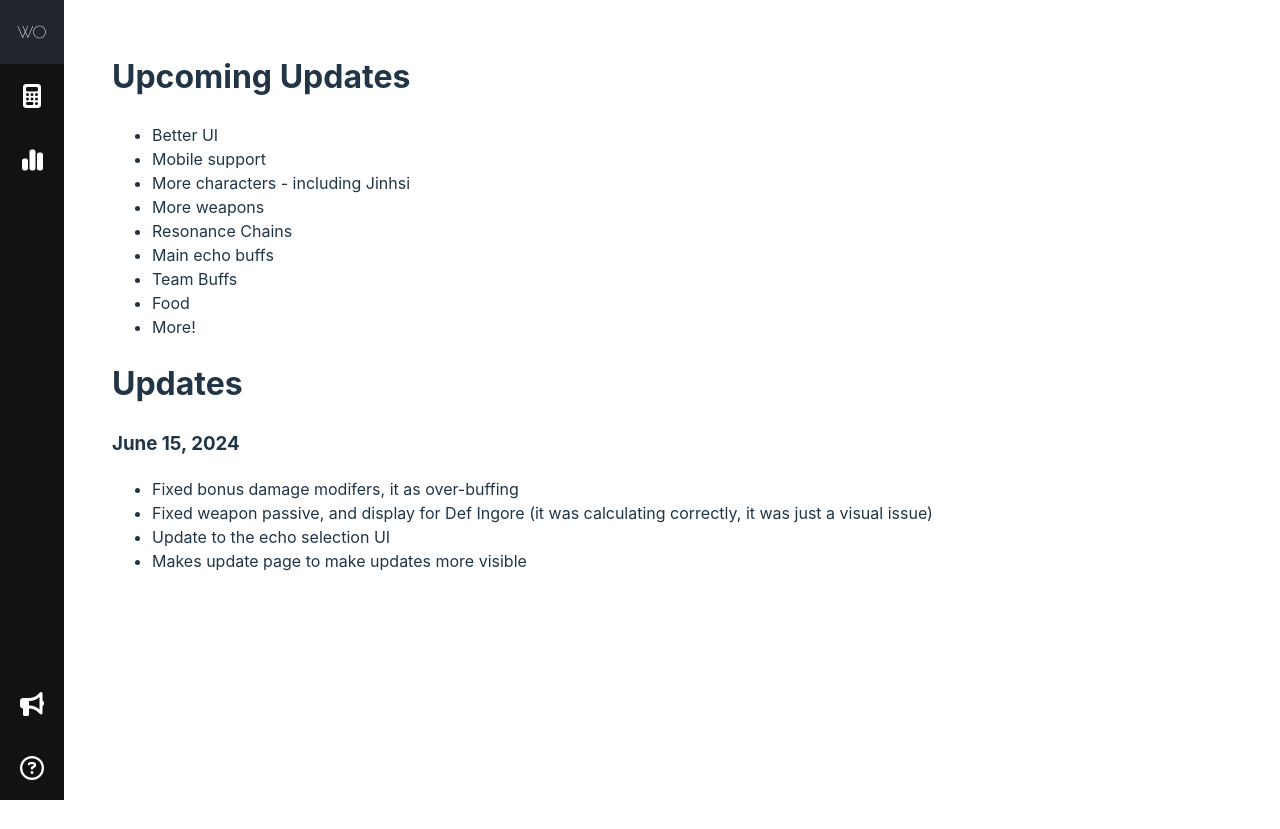
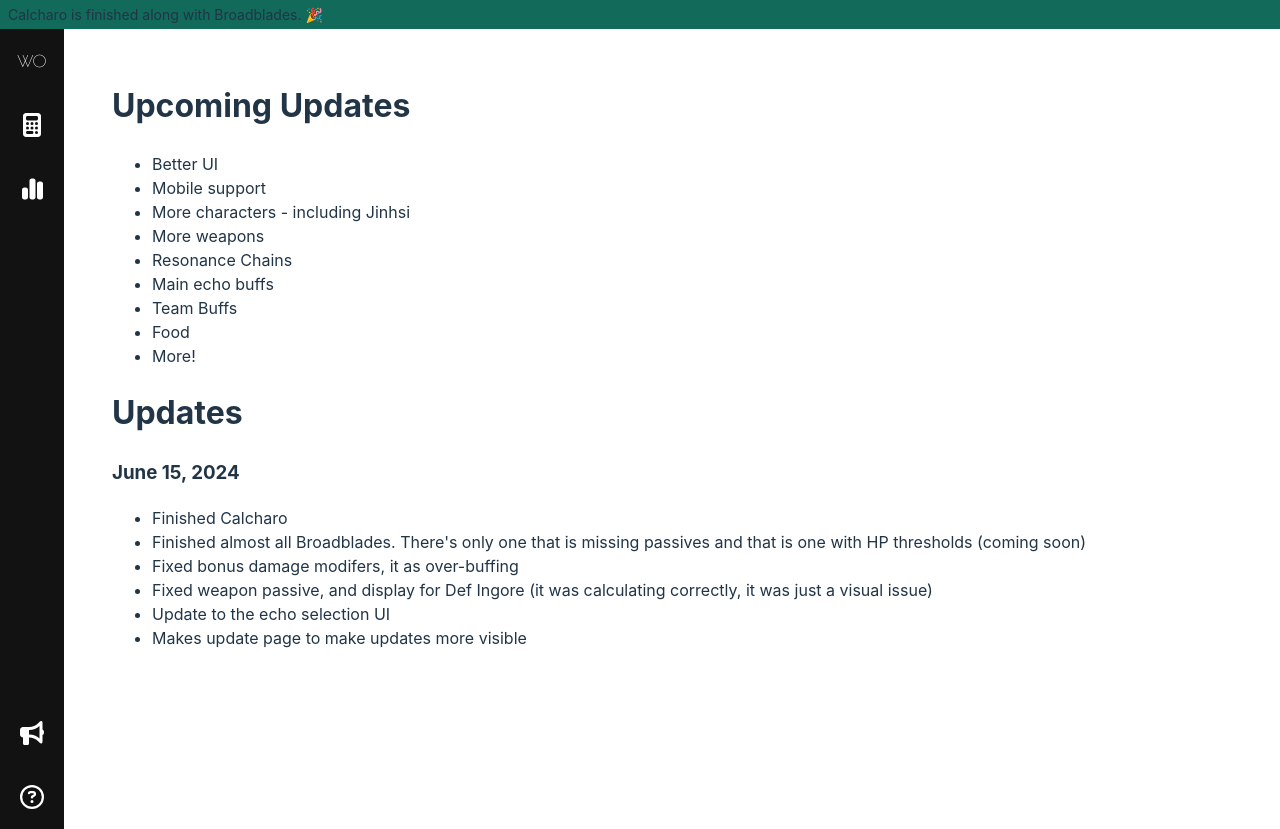
Before and after one commit to ryanbenson/wuthering-waves-optimizer, a Vue app: page /updates in a window 1280 px wide. Before the commit the page ends 800 px from the top, so only its background shows below. Built offline with nearby package versions, Linux system fonts and the light colour scheme.

Commit message:
Adds notice for new character

```diff
--- a/src/layouts/AppLayout.vue
+++ b/src/layouts/AppLayout.vue
@@ -1,4 +1,5 @@
 <template>
+  <div class="alert">Calcharo is finished along with Broadblades. 🎉</div>
   <div class="container">
     <nav class="sidebar-navigation">
       <ul>
@@ -54,6 +55,11 @@ $active-sidebar-link-color: #22252e;
 $hover-sidebar-link-color: $active-sidebar-link-color;
 $active-link-color: #98d7ec;
 $tooltip-background-color: $sidebar-background-color;
+.alert {
+  background: #126a5a;
+  padding: 0.25rem 0.5rem;
+  font-size: 14px;
+}
 .container {
   display: grid;
   grid-template-columns: 64px 1fr;
--- a/src/pages/UpdatesView.vue
+++ b/src/pages/UpdatesView.vue
@@ -15,6 +15,11 @@
     <h1>Updates</h1>
     <h3>June 15, 2024</h3>
     <ul>
+      <li>Finished Calcharo</li>
+      <li>
+        Finished almost all Broadblades. There's only one that is missing
+        passives and that is one with HP thresholds (coming soon)
+      </li>
       <li>Fixed bonus damage modifers, it as over-buffing</li>
       <li>
         Fixed weapon passive, and display for Def Ingore (it was calculating
```
